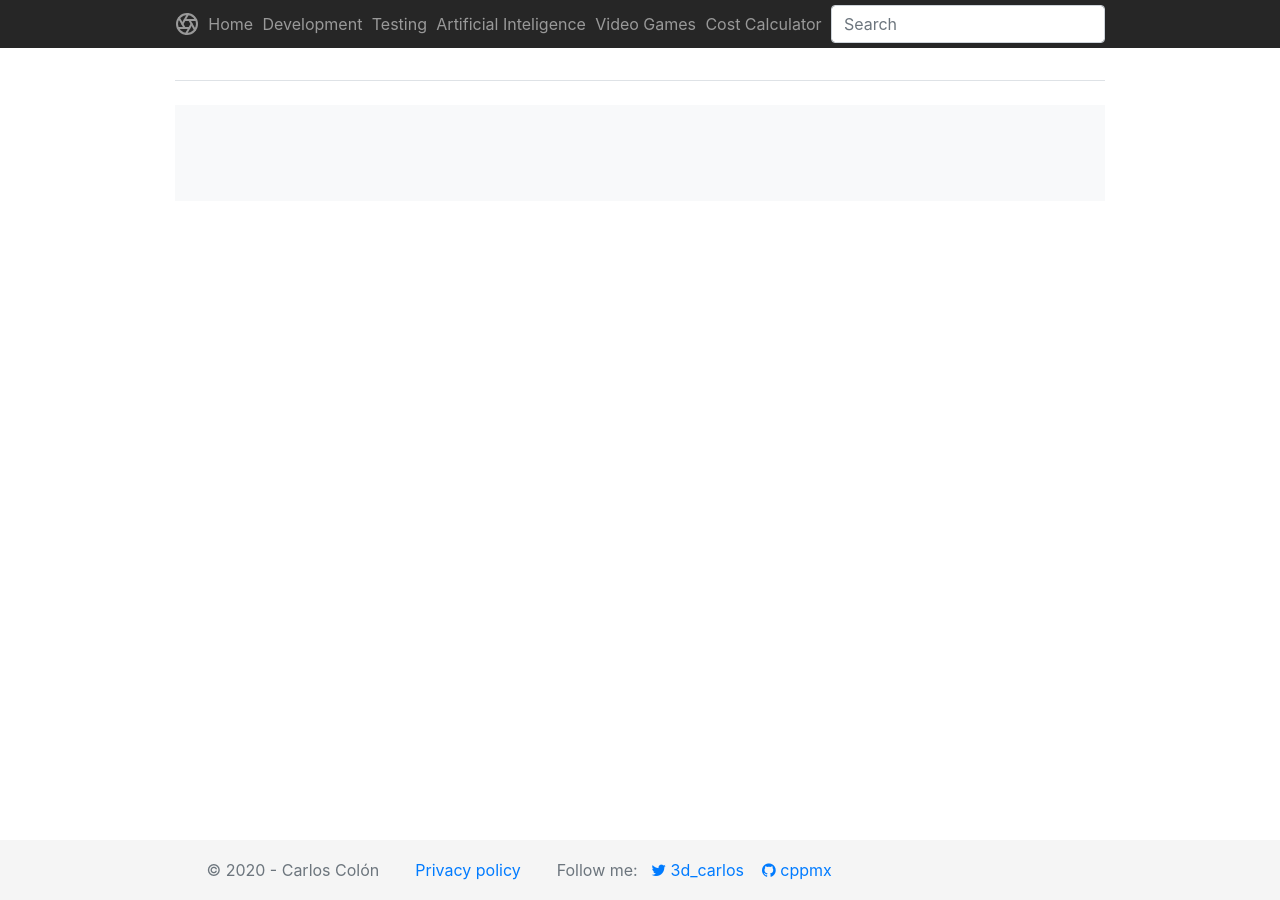
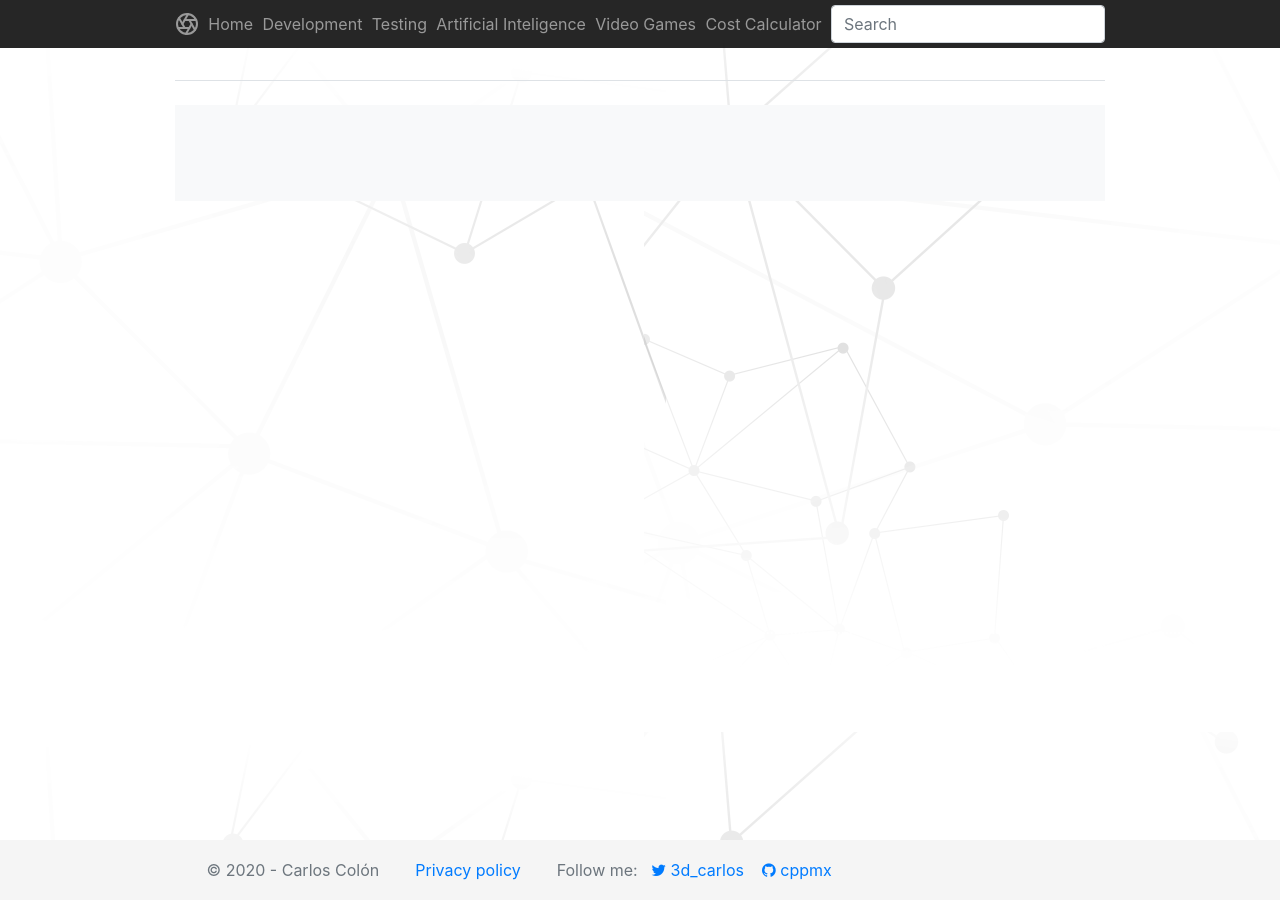
Before and after one commit to cppmx/cppmx.github.io, a Jekyll site: the page built from calculator.markdown, in a window 1280 px wide. Built offline with Jekyll 4.4.1, drawn with Linux system fonts in a browser that asks for light colours.

Commit message:
Added a background image

```diff
--- a/css/site.css
+++ b/css/site.css
@@ -1,3 +1,9 @@
+body {
+    background-image: url('../images/background.png');
+    background-repeat: repeat;
+    background-size: auto;
+}
+
 .container {
   max-width: 960px;
 }
```
Also changed, not shown: images/background.png (added).
